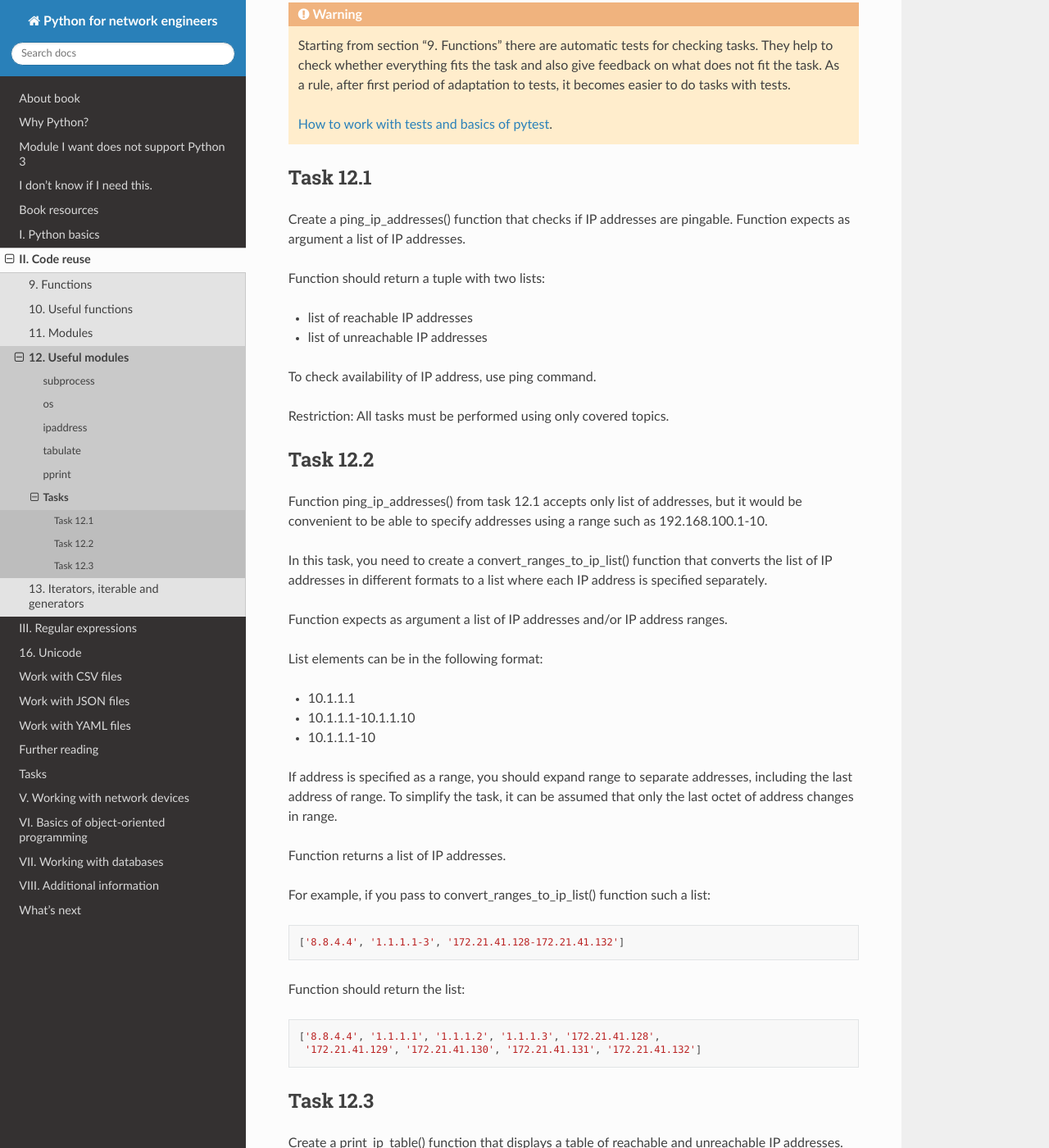
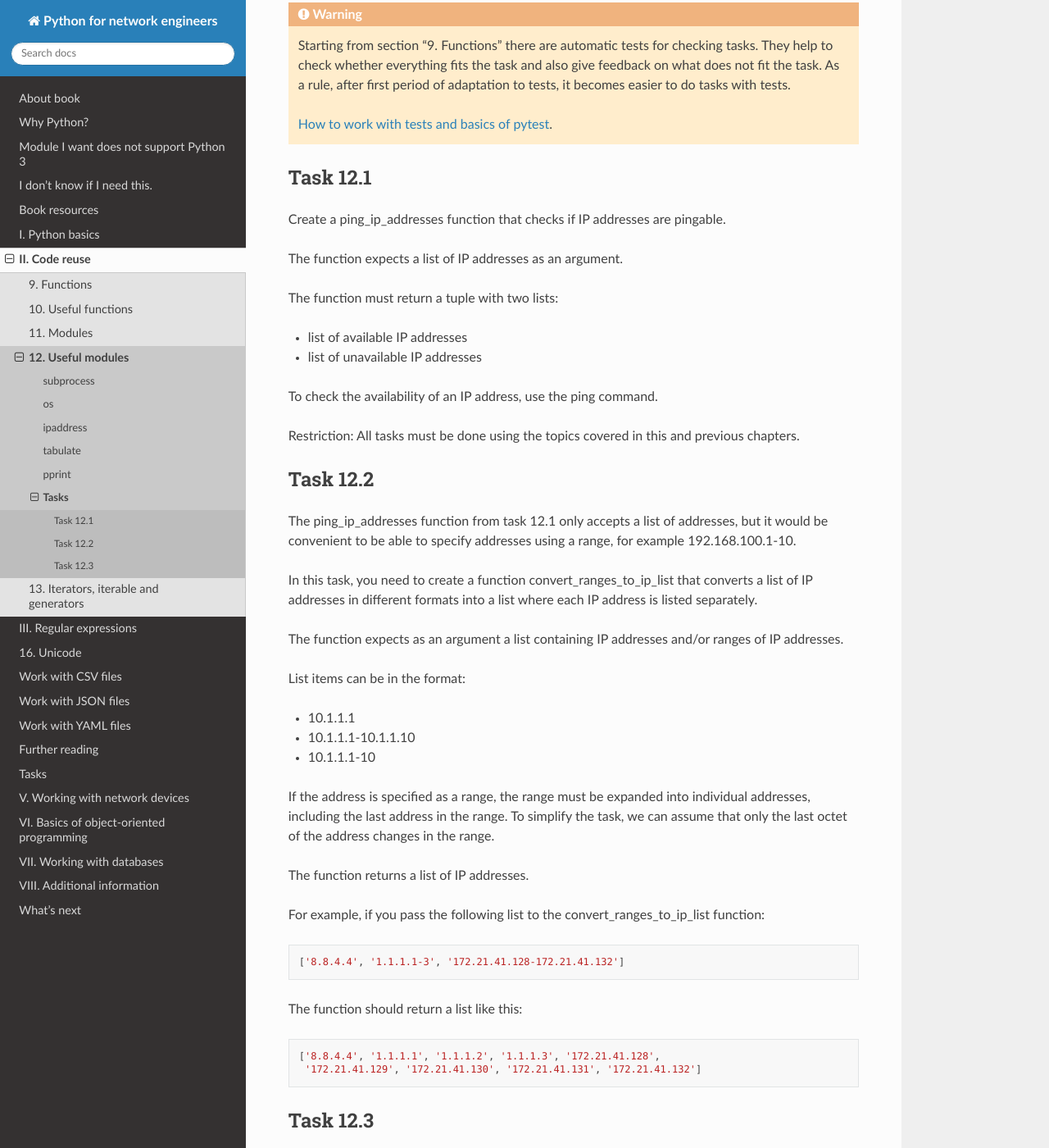
Before and after one commit to natenka/pyneng-book-en, a Sphinx documentation site: the page built from docs/source/exercises/12_exercises.rst, in a window 1280 px wide and 1400 px high, scrolled down 204 px. Shown: the whole window at 82% size. Built offline with Sphinx 7.4.7 and the Read the Docs theme 2.0.0, drawn with Linux system fonts in a browser that asks for light colours; pages that are not in the unit, such as notebooks, are missing from menus; some of the changed text lies outside the part shown.

Commit message:
tasks 12 updated

```diff
--- a/docs/source/exercises/12_exercises.rst
+++ b/docs/source/exercises/12_exercises.rst
@@ -10,62 +10,72 @@ Tasks
 Task 12.1
 ~~~~~~~~~~~~
 
+Create a ping_ip_addresses function that checks if IP addresses are pingable.
 
-Create a ping_ip_addresses() function that checks if IP addresses are pingable. Function expects as argument a list of IP addresses.
+The function expects a list of IP addresses as an argument.
 
-Function should return a tuple with two lists:
+The function must return a tuple with two lists:
 
-* list of reachable IP addresses
-* list of unreachable IP addresses
+* list of available IP addresses
+* list of unavailable IP addresses
 
-To check availability of IP address, use ping command.
+To check the availability of an IP address, use the ping command.
 
-Restriction: All tasks must be performed using only covered topics.
+Restriction: All tasks must be done using the topics covered in this and previous chapters.
 
 Task 12.2
 ~~~~~~~~~~~~
 
-Function ping_ip_addresses() from task 12.1 accepts only list of addresses, but it would be convenient to be able to specify addresses using a range such as 192.168.100.1-10.
+The ping_ip_addresses function from task 12.1 only accepts a list of addresses,
+but it would be convenient to be able to specify addresses using a range,
+for example 192.168.100.1-10.
 
-In this task, you need to create a convert_ranges_to_ip_list() function that converts the list of IP addresses in different formats to a list where each IP address is specified separately.
+In this task, you need to create a function convert_ranges_to_ip_list that
+converts a list of IP addresses in different formats into a list where each
+IP address is listed separately.
 
-Function expects as argument a list of IP addresses and/or IP address ranges.
+The function expects as an argument a list containing IP addresses
+and/or ranges of IP addresses.
 
-List elements can be in the following format:
+List items can be in the format:
 
 * 10.1.1.1
 * 10.1.1.1-10.1.1.10
 * 10.1.1.1-10
 
-If address is specified as a range, you should expand range to separate addresses, including the last address of range. To simplify the task, it can be assumed that only the last octet of address changes in range.
+If the address is specified as a range, the range must be expanded into
+individual addresses, including the last address in the range.
+To simplify the task, we can assume that only the last octet of the
+address changes in the range.
 
-Function returns a list of IP addresses.
+The function returns a list of IP addresses.
 
-
-For example, if you pass to convert_ranges_to_ip_list() function such a list:
+For example, if you pass the following list to the convert_ranges_to_ip_list function:
 
 .. code:: python
 
     ['8.8.4.4', '1.1.1.1-3', '172.21.41.128-172.21.41.132']
 
-Function should return the list:
+The function should return a list like this:
 
 .. code:: python
 
     ['8.8.4.4', '1.1.1.1', '1.1.1.2', '1.1.1.3', '172.21.41.128',
      '172.21.41.129', '172.21.41.130', '172.21.41.131', '172.21.41.132']
 
+
 Task 12.3
 ~~~~~~~~~~~~
 
-Create a print_ip_table() function that displays a table of reachable and unreachable IP addresses.
+Create a function print_ip_table that prints a table of available
+and unavailable IP addresses.
 
-Function expects as arguments two lists:
+The function expects two lists as arguments:
 
-* list of reachable IP addresses
-* list of unreachable IP addresses
+* list of available IP addresses
+* list of unavailable IP addresses
 
-The result of function is a table displayed on standard output:
+The result of the function is printing a table to the stdout:
 
 ::
 
@@ -74,8 +84,3 @@ The result of function is a table displayed on standard output:
     10.1.1.1     10.1.1.7
     10.1.1.2     10.1.1.8
                  10.1.1.9
-
-Function should not change lists passed to it as arguments. That is, lists should look the same before and after function execution.
-
-
-There are no tests for this task.
```
